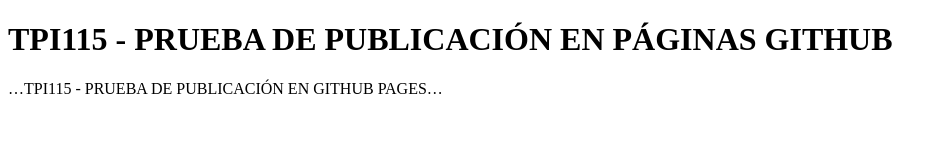
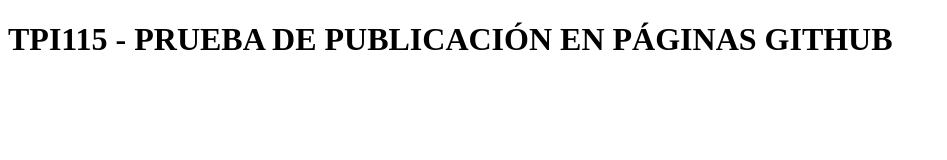
Before and after one commit to wendycrtz/Guia21c_Tarea, a plain HTML site: page index.html in a window 1280 px wide. Shown: the whole page, without its empty margins (0-947 px from the left). Drawn offline with Linux system fonts and the light colour scheme.

Commit message:
Update and rename inicio.html to index.html

```diff
--- a/inicio.html
+++ b/index.html
@@ -7,7 +7,5 @@
 
 <body>
      <h1>TPI115 - PRUEBA DE PUBLICACIÓN EN PÁGINAS GITHUB</h1>
-
-     <p>…TPI115 - PRUEBA DE PUBLICACIÓN EN GITHUB PAGES…</p>
 </body>
 </html>
```
